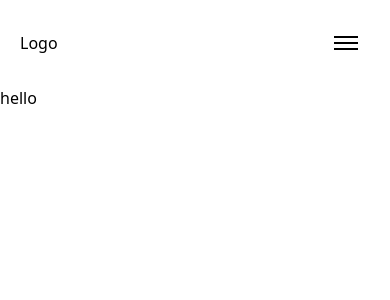
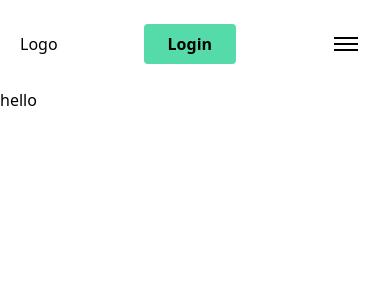
Before and after one commit to dudiddump/gemastik25, a Next.js app: page / in a window 390 px wide. Shown: the top 300 px of the page. Built offline with nearby package versions, Linux system fonts and the light colour scheme.

Commit message:
feat(LoginButton): make component accept className and props
Allow parent components to customize styling by merging classNames and passing additional HTML attributes. This increases reusability while maintaining base styles.

```diff
--- a/components/LoginButton.tsx
+++ b/components/LoginButton.tsx
@@ -1,6 +1,14 @@
-export default function LoginButton() {
+import { HTMLAttributes } from "react";
+
+export default function LoginButton({
+  className = "",
+  ...props
+}: HTMLAttributes<HTMLDivElement>) {
   return (
-    <div className="bg-primary px-6 py-2 rounded-sm lg:block hidden cursor-pointer">
+    <div
+      className={`bg-primary px-6 py-2 rounded-sm cursor-pointer ${className}`}
+      {...props}
+    >
       <p className="font-semibold">Login</p>
     </div>
   );
```
